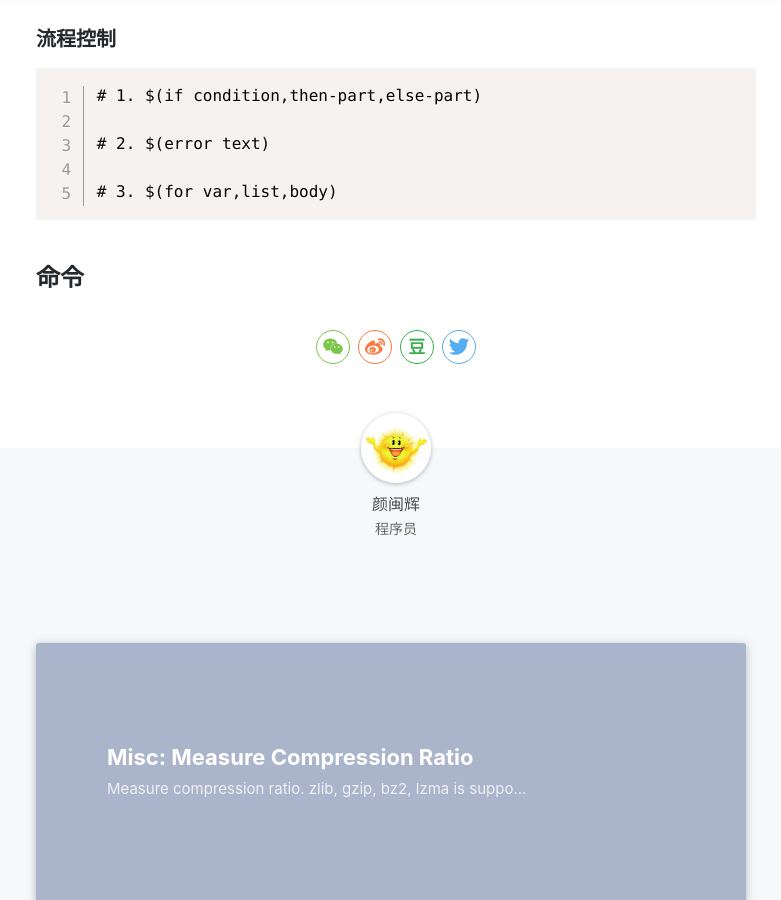
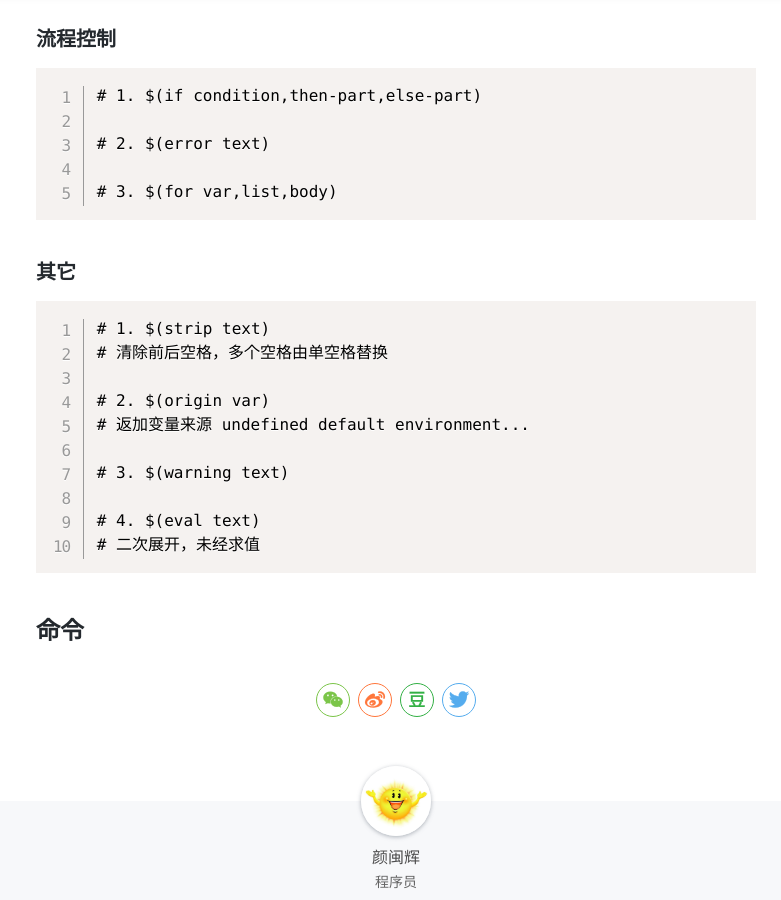
Before and after one commit to yanminhui/yanminhui.github.io, a Jekyll site: the page built from _posts/articles/2019-05-04-make.md, in a window 1280 px wide and 900 px high, scrolled down 8174 px. Shown: the whole window, without its empty margins (244-1025 px from the left). Built offline with Jekyll 4.4.1, drawn with Linux system fonts in a browser that asks for light colours; nearby versions of some CDN libraries; a style sheet for code colours, icons or effects is not loaded.

Commit message:
Update make's functions

````diff
--- a/_posts/articles/2019-05-04-make.md
+++ b/_posts/articles/2019-05-04-make.md
@@ -338,4 +338,19 @@ $(patsubst %/,%,$(directory-path))
 # 3. $(for var,list,body)
 ```
 
+### 其它
+
+```makefile
+# 1. $(strip text)
+# 清除前后空格，多个空格由单空格替换
+
+# 2. $(origin var)
+# 返加变量来源 undefined default environment...
+
+# 3. $(warning text)
+
+# 4. $(eval text)
+# 二次展开，未经求值
+```
+
 ## 命令
````
